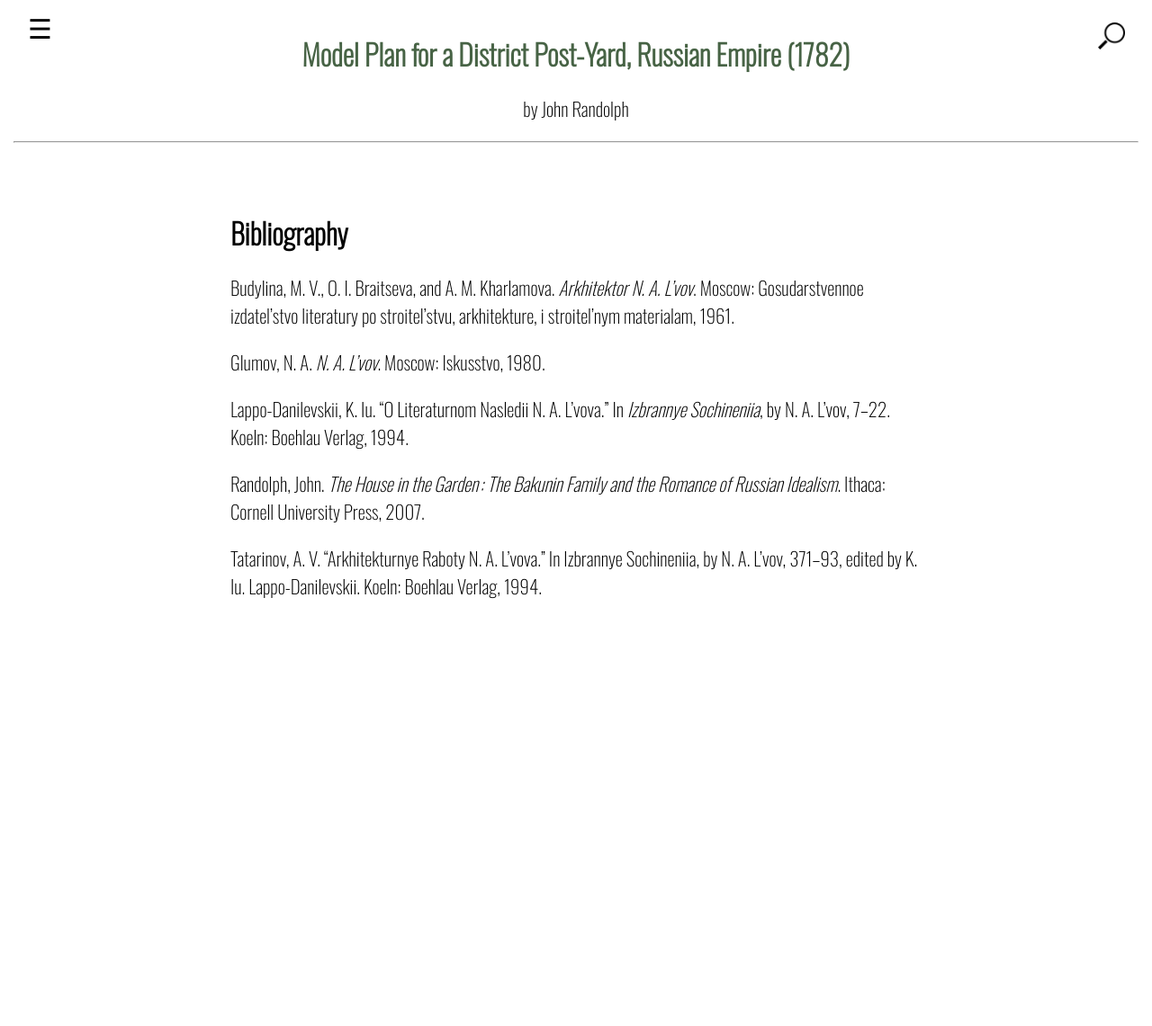
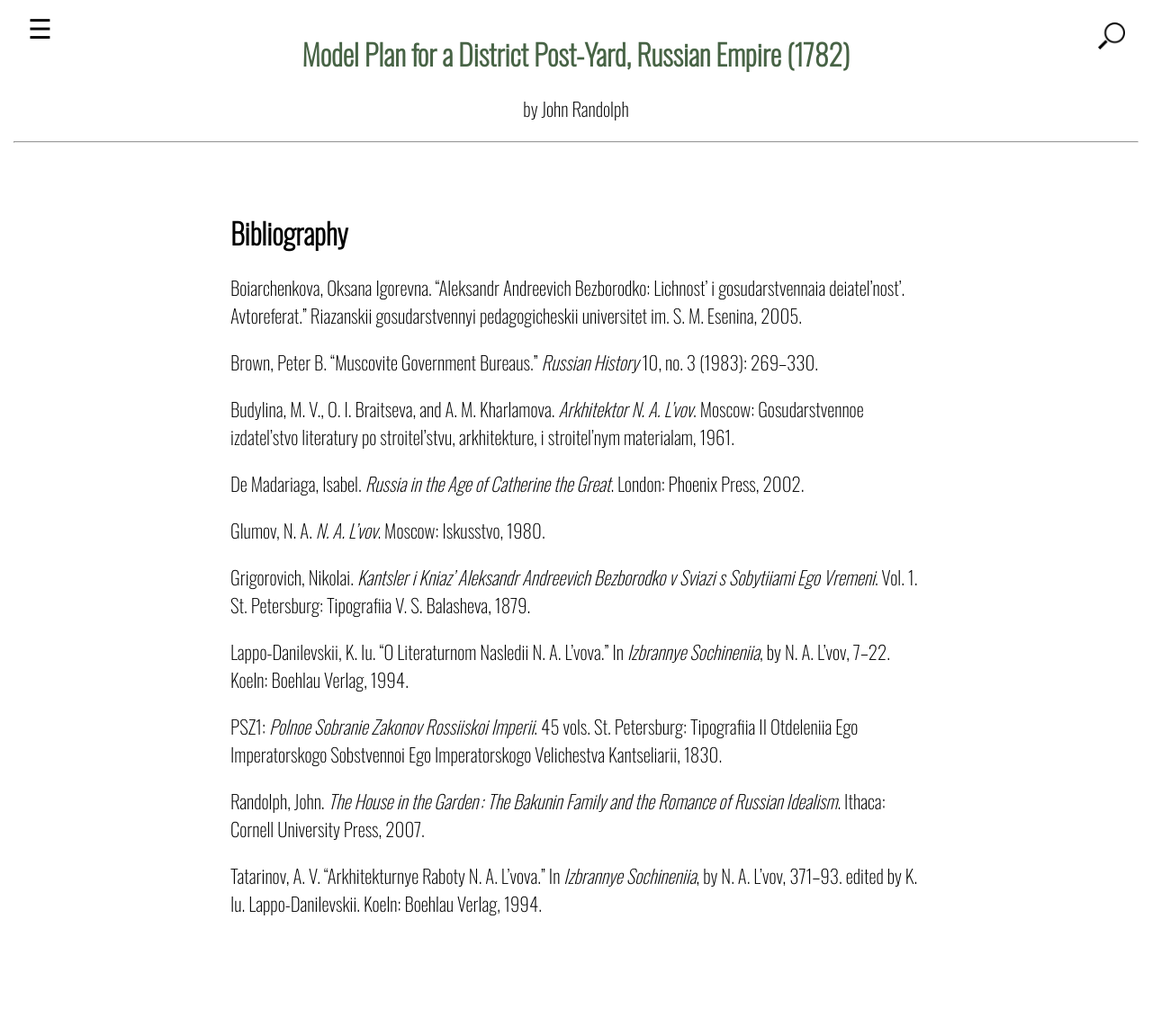
Before and after one commit to jwr12/imperial_russian_post_office_1782, a Jekyll site: the page built from 006_bibliography.md, in a window 1280 px wide. Shown: the whole page at 90% size. Built offline with Jekyll 4.4.1, drawn with Linux system fonts in a browser that asks for light colours; before the commit the page ends 900 px from its top, so only the background shows below that.

Commit message:
Update 006_bibliography.md

```diff
--- a/006_bibliography.md
+++ b/006_bibliography.md
@@ -5,12 +5,23 @@ number: 006
 ---
 
 # Bibliography
-Budylina, M. V., O. I. Braitseva, and A. M. Kharlamova. *Arkhitektor N. A. L’vov*. Moscow: Gosudarstvennoe izdatel’stvo literatury po stroitel’stvu, arkhitekture, i stroitel’nym materialam, 1961.
 
-Glumov, N. A. *N. A. L’vov*. Moscow: Iskusstvo, 1980.
+Boiarchenkova, Oksana Igorevna. “Aleksandr Andreevich Bezborodko: Lichnost’ i gosudarstvennaia deiatel’nost’. Avtoreferat.” Riazanskii gosudarstvennyi pedagogicheskii universitet im. S. M. Esenina, 2005.
 
-Lappo-Danilevskii, K. Iu. “O Literaturnom Nasledii N. A. L’vova.” In *Izbrannye Sochineniia*, by N. A. L’vov, 7–22. Koeln: Boehlau Verlag, 1994.
+Brown, Peter B. “Muscovite Government Bureaus.” _Russian History_ 10, no. 3 (1983): 269–330.
 
-Randolph, John. *The House in the Garden : The Bakunin Family and the Romance of Russian Idealism*. Ithaca: Cornell University Press, 2007.
+Budylina, M. V., O. I. Braitseva, and A. M. Kharlamova. _Arkhitektor N. A. L’vov_. Moscow: Gosudarstvennoe izdatel’stvo literatury po stroitel’stvu, arkhitekture, i stroitel’nym materialam, 1961.
 
-Tatarinov, A. V. “Arkhitekturnye Raboty N. A. L’vova.” In Izbrannye Sochineniia, by N. A. L’vov, 371–93, edited by K. Iu. Lappo-Danilevskii. Koeln: Boehlau Verlag, 1994.
+De Madariaga, Isabel. _Russia in the Age of Catherine the Great_. London: Phoenix Press, 2002.
+
+Glumov, N. A. _N. A. L’vov_. Moscow: Iskusstvo, 1980.
+
+Grigorovich, Nikolai. _Kantsler i Kniaz’ Aleksandr Andreevich Bezborodko v Sviazi s Sobytiiami Ego Vremeni_. Vol. 1. St. Petersburg: Tipografiia V. S. Balasheva, 1879.
+
+Lappo-Danilevskii, K. Iu. “O Literaturnom Nasledii N. A. L’vova.” In _Izbrannye Sochineniia_, by N. A. L’vov, 7–22. Koeln: Boehlau Verlag, 1994.
+
+PSZ1: _Polnoe Sobranie Zakonov Rossiiskoi Imperii_. 45 vols. St. Petersburg: Tipografiia II Otdeleniia Ego Imperatorskogo Sobstvennoi Ego Imperatorskogo Velichestva Kantseliarii, 1830.
+
+Randolph, John. _The House in the Garden : The Bakunin Family and the Romance of Russian Idealism_. Ithaca: Cornell University Press, 2007.
+
+Tatarinov, A. V. “Arkhitekturnye Raboty N. A. L’vova.” In _Izbrannye Sochineniia_, by N. A. L’vov, 371–93. edited by K. Iu. Lappo-Danilevskii. Koeln: Boehlau Verlag, 1994.
```
